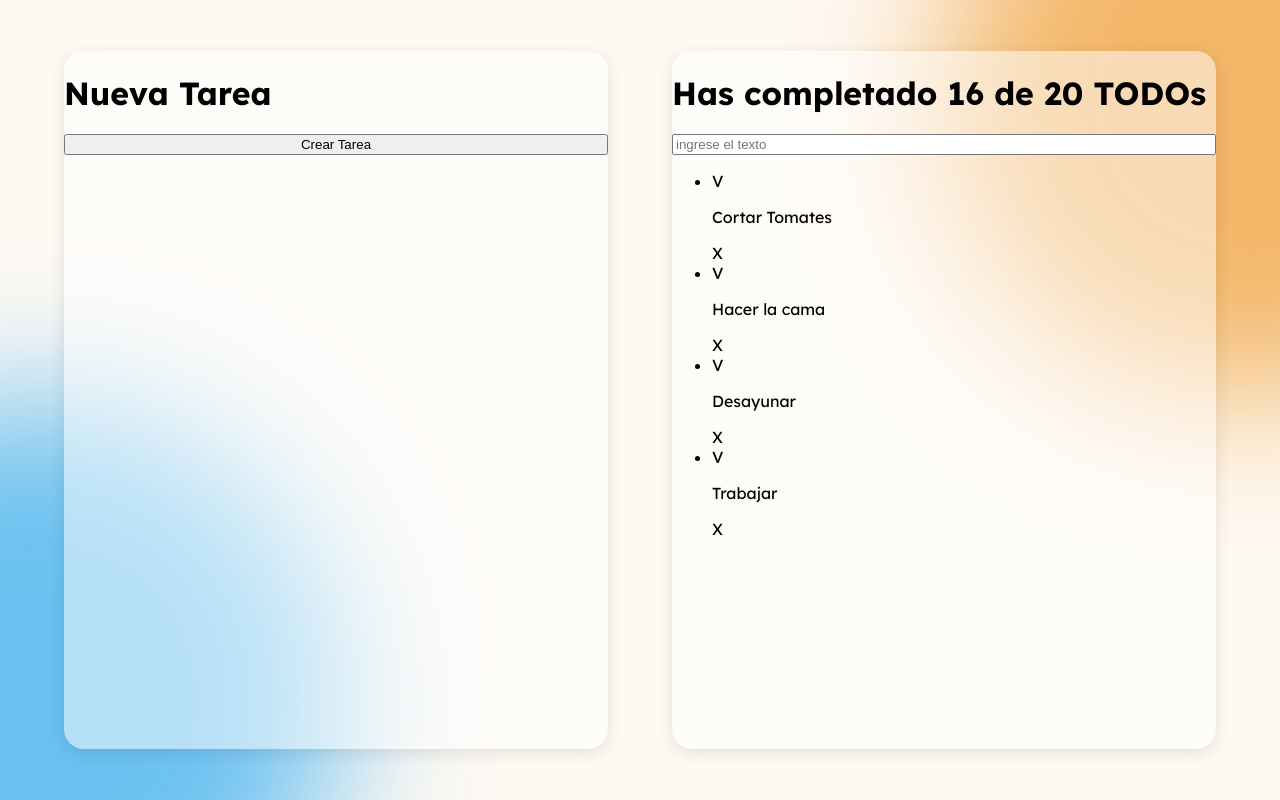
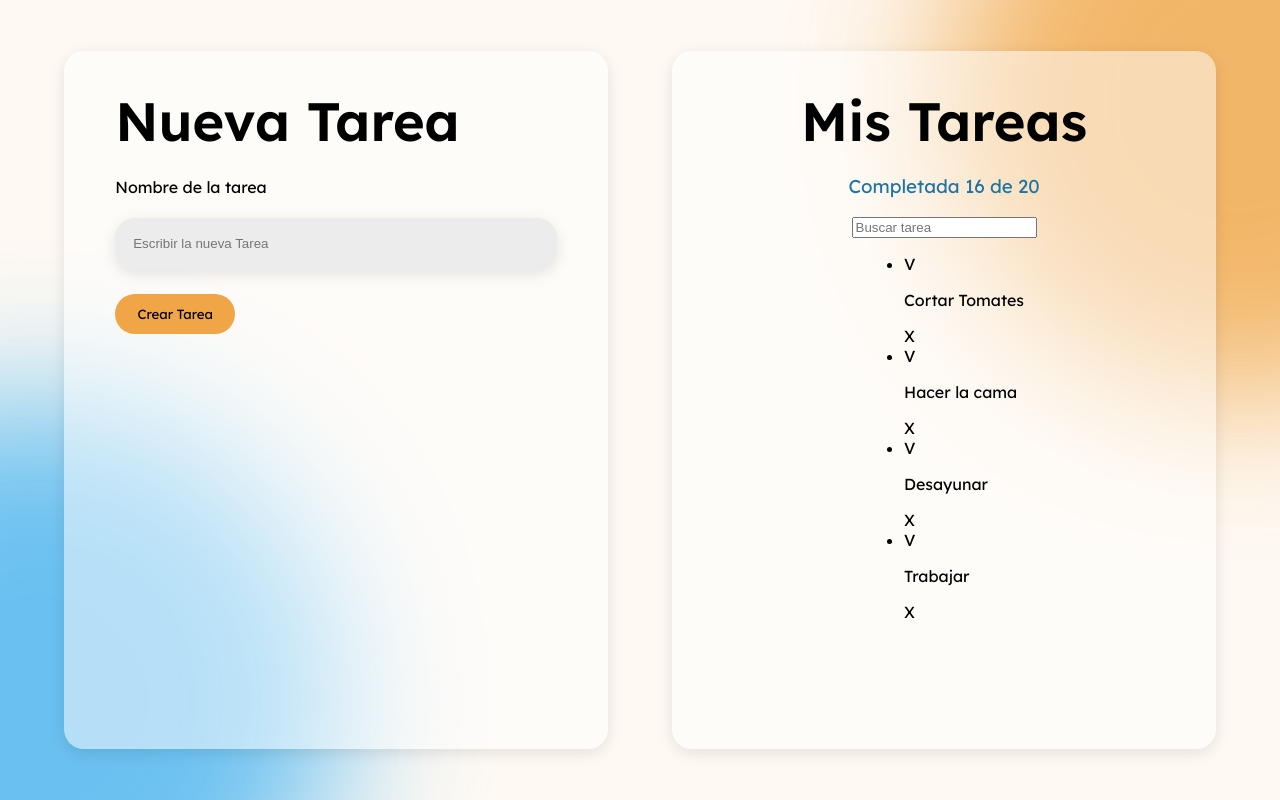
Before and after one commit to fabian-co/todo_react_platzi_ejercicio, a React (Create React App) app: page / in a window 1280 px wide. Shown: the top 800 px of the page. Built offline with nearby package versions, Linux system fonts and the light colour scheme.

Commit message:
estiizando mistareas y nueva tarea

```diff
--- a/src/App.js
+++ b/src/App.js
@@ -3,6 +3,7 @@ import { TodoSearch } from './TodoSearch';
 import { TodoList } from './TodoList';
 import { TodoItem } from './TodoItem';
 import { CreateTodoButton } from './CreateTodoButton';
+import { NewTodo }  from './NewTodo' ;
 import React from 'react';
 
 const defaultTodos = [
@@ -19,9 +20,12 @@ function App() {
         <div className='tarea'>
           <div className='box_nueva_tarea'>
             <h1>Nueva Tarea</h1>
+            <h4>Nombre de la tarea</h4>
+            <NewTodo/>
             <CreateTodoButton/>
           </div>
           <div className='box_mis_tareas'>
+            <h1>Mis Tareas</h1>
             <TodoCounter completed={16} total={20}/>
             <TodoSearch />
 
--- /dev/null
+++ b/src/CreateTodoButton.css
@@ -0,0 +1,8 @@
+.crear_tarea_button{
+    border-style: none;
+    background-color: var(--orange);
+    font-family: Lexend Deca;
+    width: 120px;
+    height: 40px;
+    border-radius: 20px;
+}
--- a/src/CreateTodoButton.js
+++ b/src/CreateTodoButton.js
@@ -1,6 +1,8 @@
+import "./CreateTodoButton.css"
+
 function CreateTodoButton(){
     return(
-      <button>Crear Tarea</button>
+      <button className="crear_tarea_button">Crear Tarea</button>
     )
   }
 
--- /dev/null
+++ b/src/NewTodo.css
@@ -0,0 +1,9 @@
+.inputNewTodo {
+    border-style: none;
+    height: 50px;
+    margin-bottom: 24px;
+    background-color: #ECECEC;
+    border-radius: 20px;
+    box-shadow: 0px 4px 15px 0px rgba(0,0,0,0.1);
+    padding-left: 18px;
+}
--- /dev/null
+++ b/src/NewTodo.js
@@ -0,0 +1,9 @@
+import "./NewTodo.css"
+
+function NewTodo(){
+    return(
+      <input className="inputNewTodo" placeholder="Escribir la nueva Tarea"/>
+    )
+  }
+
+export {NewTodo}
--- /dev/null
+++ b/src/TodoCounter.css
@@ -0,0 +1,4 @@
+h3 {
+    font-weight: 300;
+    color: var(--darkBlue);
+}
--- a/src/TodoCounter.js
+++ b/src/TodoCounter.js
@@ -1,8 +1,10 @@
+import "./TodoCounter.css"
+
 function TodoCounter({total, completed}){
     return(
-      <h1>
-        Has completado {completed} de {total} TODOs
-      </h1>
+      <h3>
+        Completada {completed} de {total}
+      </h3>
     )
   }
 
--- a/src/TodoSearch.js
+++ b/src/TodoSearch.js
@@ -1,6 +1,6 @@
 function TodoSearch(){
     return(
-      <input placeholder="ingrese el texto"/>
+      <input placeholder="Buscar tarea"/>
     )
   }
 
--- a/src/index.css
+++ b/src/index.css
@@ -44,16 +44,25 @@ body {
   position: absolute;
 }
 
-.app {
-  position: absolute;
-  z-index: 5;
-
-}
-
 main {
   display: flex;
   height: 100vh;
   width: 100vw;
+}
+
+.app {
+  position: absolute;
+  z-index: 5;
+}
+
+h1 {
+  font-weight: 600;
+  font-size: 54px;
+  margin-bottom: 0;
+}
+
+h4{
+  font-weight: 100;
 }
 
 .tarea {
@@ -64,18 +73,19 @@ main {
 
 .box_nueva_tarea{
   margin: 8% 5% 8% 10%;
+  padding: 0% 8%;
   display: flex;
   flex-direction: column;
   border-radius: 20px;
   background-color: #ffffff80;
   box-shadow: 0px 4px 15px 0px rgba(0,0,0,0.1);
-
 }
 
 .box_mis_tareas{
   margin: 8% 10% 8% 5%;
   display: flex;
   flex-direction: column;
+  align-items: center;
   border-radius: 20px;
   background-color: #ffffff80;
   box-shadow: 0px 4px 15px 0px rgba(0,0,0,0.1);
```
